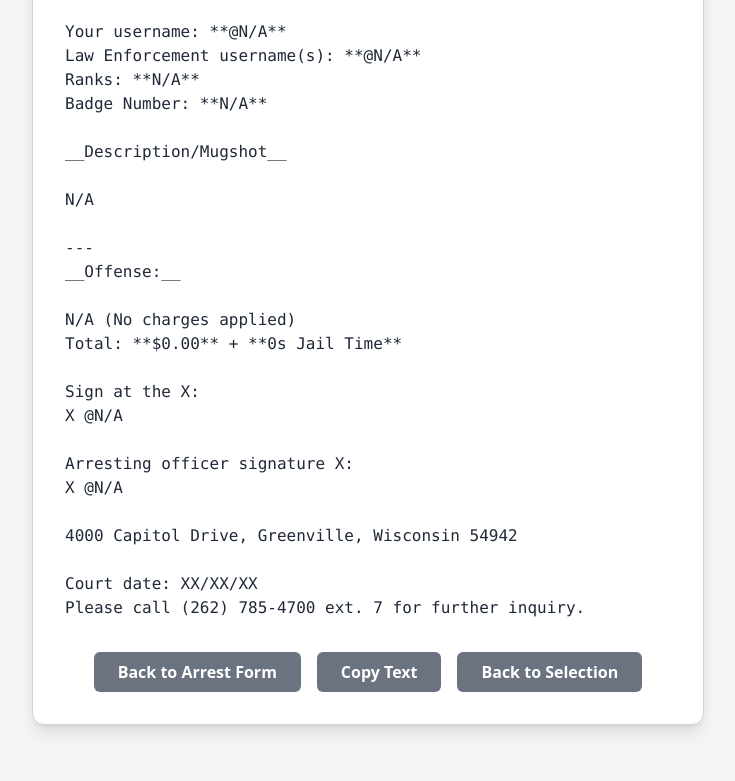
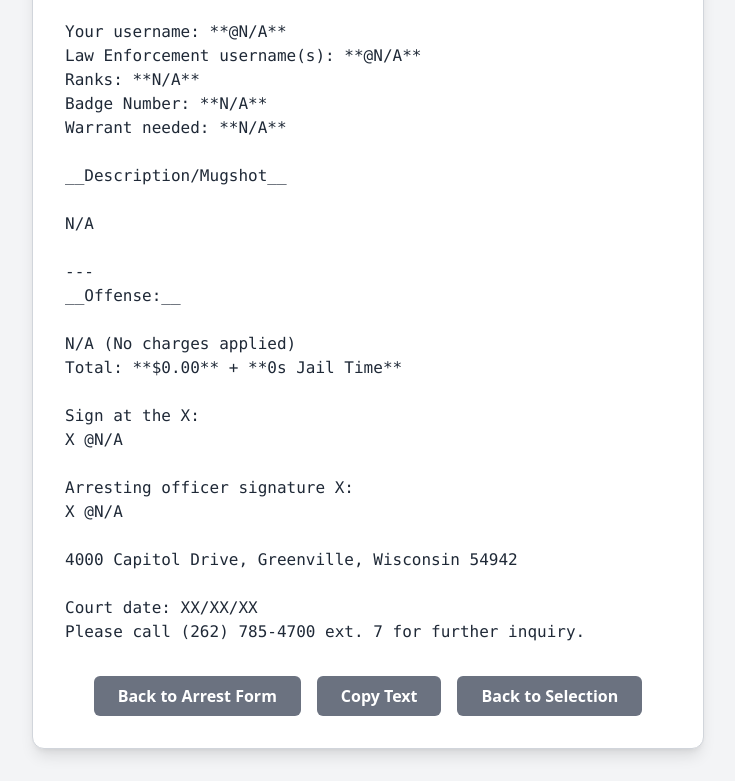
Before and after one commit to bober12345678901/citation-app-page, a plain HTML site: page arrest_display.html in a window 1280 px wide. Shown: the part 105-886 px from the top of the page, without its empty margins (272-1007 px from the left). Before the commit the page ends 862 px from the top, so only its background shows below. Drawn offline with nearby package versions, Linux system fonts and the light colour scheme.

Commit message:
Added a warrant checkbox to the arrest form

```diff
--- a/arrest_display.html
+++ b/arrest_display.html
@@ -76,6 +76,7 @@ Your username: **@${yourUsername}**
 Law Enforcement username(s): **@${leoUsernames}**
 Ranks: **${ranks}**
 Badge Number: **${arrestingOfficerBadge}**
+Warrant needed: **${warrantNeeded}**
 
 __Description/Mugshot__
 
```
